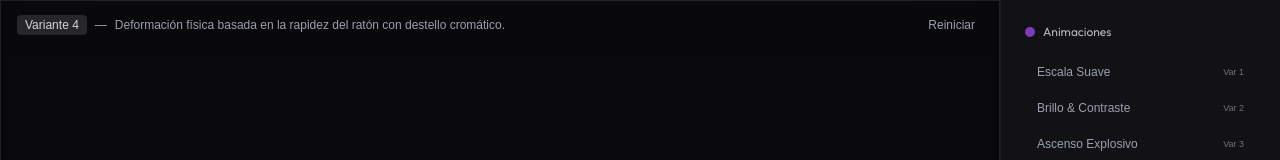
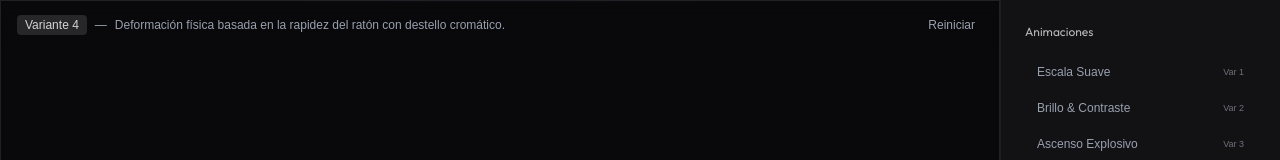
Before and after one commit to sebastianvasquezechavarria1234/image-trail, a React (Vite) app: page / in a window 1280 px wide. Shown: the top 160 px of the page. Built offline with nearby package versions, Linux system fonts and the light colour scheme; a web font is replaced by a local one.

Commit message:
Feat: remove bullet icon from Animaciones

```diff
--- a/src/App.jsx
+++ b/src/App.jsx
@@ -190,10 +190,7 @@ function App() {
         {/* Sidebar Controls */}
         <div className="h-full flex flex-col gap-6 bg-zinc-900/60 backdrop-blur-xl border-l border-zinc-800/60 p-6">
           <div>
-            <h2 className="text-xs font-light text-white/70 mb-4 flex items-center gap-2">
-              <span className="inline-block w-2.5 h-2.5 rounded-full bg-purple-500 animate-pulse"></span>
-              Animaciones
-            </h2>
+            <h2 className="text-xs font-light text-white/70 mb-4">Animaciones</h2>
             <div className="relative flex flex-col gap-1">
               <div
                 className="absolute rounded-lg bg-white/10 transition-all duration-500 pointer-events-none"
```
